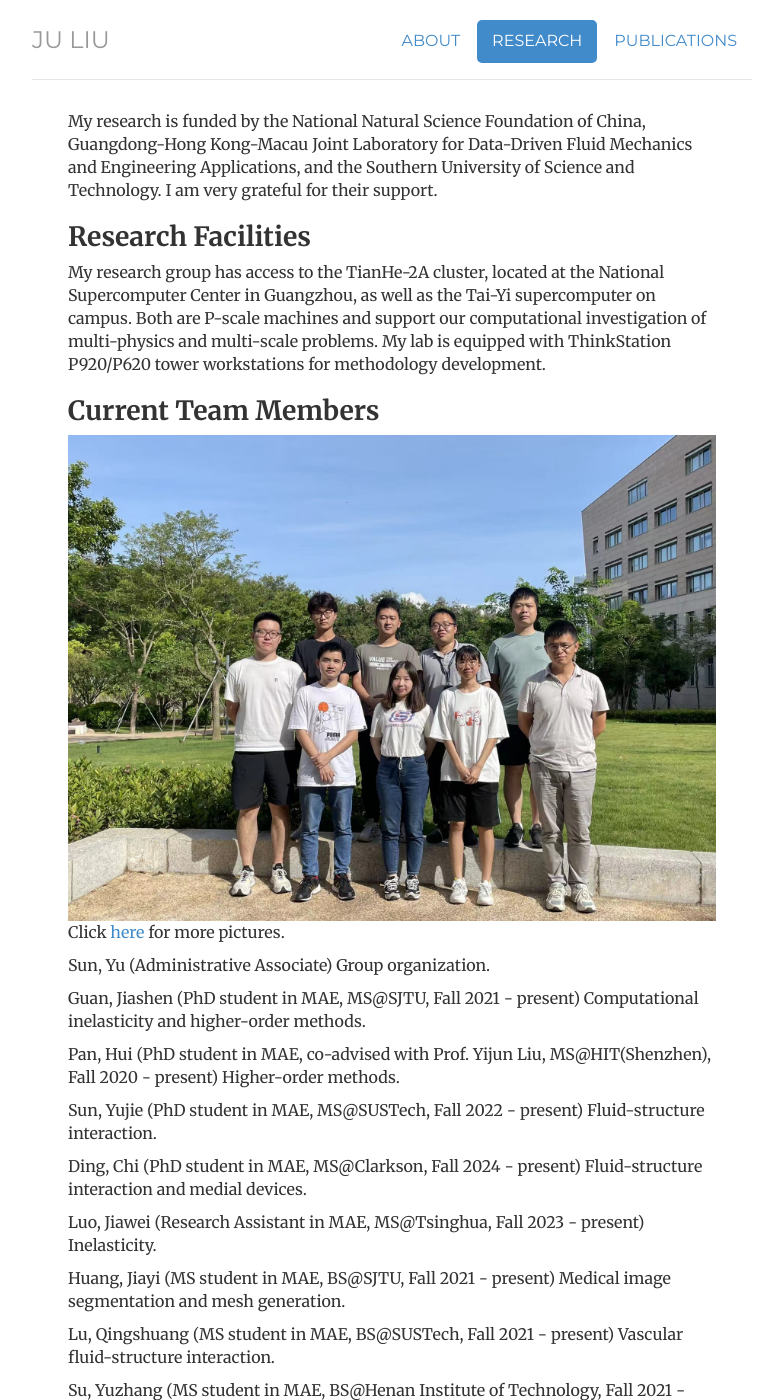
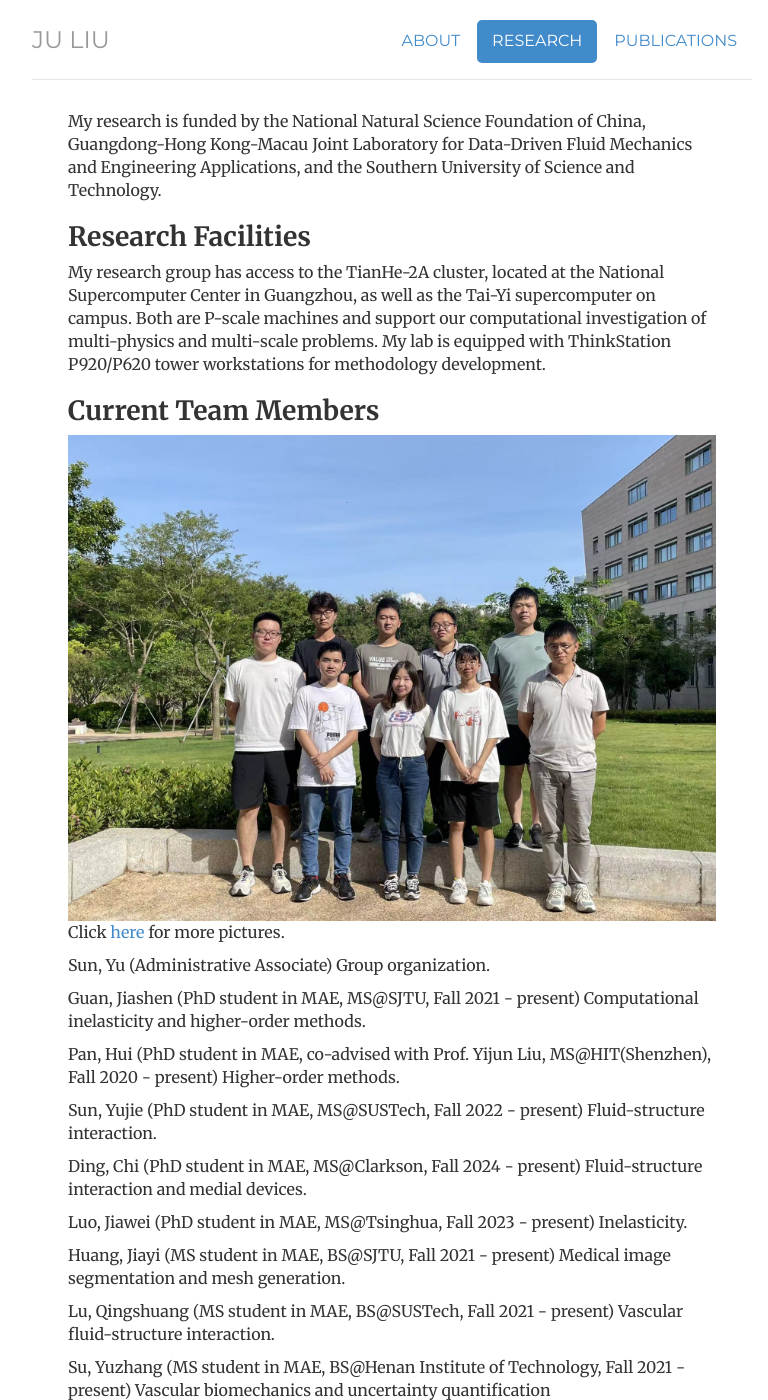
Before and after one commit to ju-liu/ju-liu.github.io, a Jekyll site: the page built from research/index.html, in a window 1280 px wide and 1400 px high. Shown: the whole window, without its empty margins (248-1016 px from the left). Built offline with Jekyll 4.4.1, drawn with Linux system fonts in a browser that asks for light colours; nearby versions of some CDN libraries; library files that are not in the unit come from our copies; comment, search, counter and statistics services are not loaded.

Commit message:
Update index.html

```diff
--- a/research/index.html
+++ b/research/index.html
@@ -11,7 +11,7 @@ description: Research of Dr. Ju Liu
   <p>My research is funded by the National Natural Science Foundation of China,
   Guangdong-Hong Kong-Macau Joint Laboratory for Data-Driven Fluid Mechanics and
   Engineering Applications, and the Southern University of Science and
-  Technology. I am very grateful for their support.</p>
+  Technology.</p>
 
 <h2>Research Facilities</h2>
 <p>My research group has access to the TianHe-2A cluster, located at the
@@ -36,7 +36,7 @@ My lab is equipped with ThinkStation P920/P620 tower workstations for methodolog
 
   <p>Ding, Chi (PhD student in MAE, MS@Clarkson, Fall 2024 - present) Fluid-structure interaction and medial devices.</p>
 
-  <p>Luo, Jiawei (Research Assistant in MAE, MS@Tsinghua, Fall 2023 - present) Inelasticity.</p>
+  <p>Luo, Jiawei (PhD student in MAE, MS@Tsinghua, Fall 2023 - present) Inelasticity.</p>
 
   <p>Huang, Jiayi (MS student in MAE, BS@SJTU, Fall 2021 - present) Medical image segmentation and mesh generation.</p>
 
```
